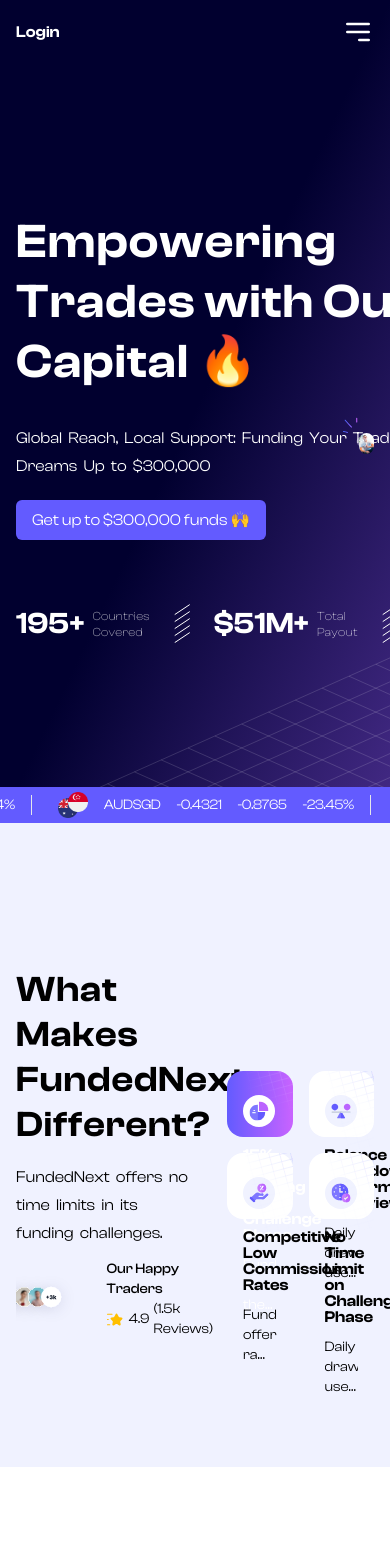
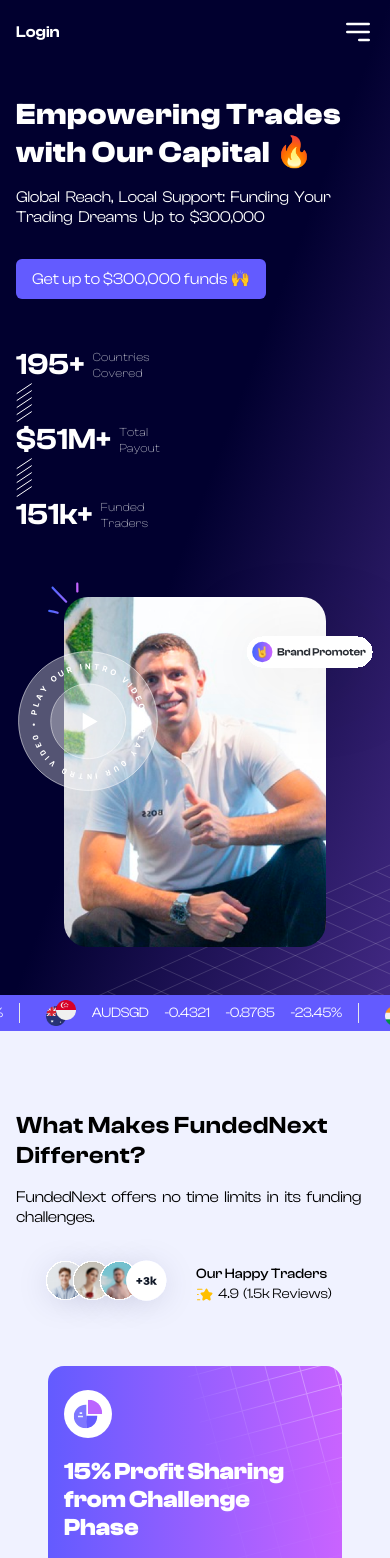
Before and after one commit to HafizulHaque/Landing-Page-Next.js, a Next.js app: page / in a window 390 px wide. Shown: the top 1558 px of the page. Built offline with nearby package versions, Linux system fonts and the light colour scheme.

Commit message:
mobile view completed

```diff
--- a/src/components/Feature/Feature.tsx
+++ b/src/components/Feature/Feature.tsx
@@ -28,10 +28,10 @@
         src={data.isPrimary ? "./feature-grid-background.svg" : "./feature-grid-background-2.svg"}
         alt="background"/>
       <div className="my-2">
-        <img src={`./${data.image}`} alt="icon" height={32} width={32}/>
+        <img className="h-12 w-12" src={`./${data.image}`} alt="icon"/>
       </div>
-      <h3 className="text-base font-semibold leading-4 py-3">{data.heading}</h3>
-      <p className="text-sm line-clamp-3">{data.details}</p>
+      <h3 className="text-2xl lg:text-base font-bold lg:font-semibold leading-7 lg:leading-4 py-3">{data.heading}</h3>
+      <p className="lg:text-sm lg:line-clamp-3">{data.details}</p>
     </div>
   )
 }
--- a/src/components/Features/Features.tsx
+++ b/src/components/Features/Features.tsx
@@ -10,19 +10,19 @@
 const Features = () => {
   return (
     <section className="bg-offWhite overflow-x-hidden">
-      <div className="max-w-screen-lg mx-auto p-4 py-32">
-        <div className="flex items-center space-x-8">
-          <div className="w-1/2">
+      <div className="max-w-screen-lg mx-auto p-4 py-16 lg:py-32">
+        <div className="block lg:flex lg:items-center lg:space-x-8">
+          <div className="lg:w-1/2">
             <div>
-              <h2 className="text-4xl font-semibold tracking-wide leading-tight py-4">What Makes FundedNext Different?</h2>
-              <p className="tracking-normal leading-7 pb-3" style={{wordSpacing: '.2em'}}>FundedNext offers no time limits in its funding challenges.</p>
+              <h2 className="text-2xl xl:text-4xl font-semibold tracking-wide leading-tight py-4 xl:py-8">What Makes FundedNext Different?</h2>
+              <p className="tracking-tight lg:tracking-normal leading-5 lg:leading-7 pb-2 lg:pb-8 lg:pb-5" style={{wordSpacing: '.2em'}}>FundedNext offers no time limits in its funding challenges.</p>
               <div className="flex items-center">
-                <div className="overflow-x-hidden relative">
+                <div className="overflow-x-hidden lg:relative">
                   <img
                     src="./profiles.svg"
                     alt="profiles"
                     width={180}
-                    className="relative left-[-30px]"/>
+                    className="lg:relative lg:left-[-30px]"/>
                 </div>
                 <div className="text-sm">
                   <h3 className="font-medium">Our Happy Traders</h3>
@@ -35,10 +35,10 @@
               </div>
             </div>
           </div>
-          <div className="w-1/2">
-            <div className="grid grid-cols-2 gap-4">
+          <div className="lg:w-1/2">
+            <div className="grid grid-cols-1 xl:grid-cols-2 gap-4 p-8 lg:p-0">
               {dataArray.map((item, index) => (
-                <div key={index}>
+                <div key={index} className="">
                   <Feature {...item}/>
                 </div>
               ))}
--- a/src/components/Footer/Footer.tsx
+++ b/src/components/Footer/Footer.tsx
@@ -6,16 +6,16 @@
   return (
     <footer className="bg-customNavy w-100 text-white overflow-x-hidden">
       <div className="max-w-screen-lg mx-auto p-4">
-        <div className="flex items-center border-b border-gray-700 py-8">
-          <h1 className="w-1/2 text-3xl font-semibold tracking-wide leading-tight py-4">Join the Global Community for the Traders ✌️</h1>
-          <div className="w-1/2 text-right">
+        <div className="lg:flex lg:items-center border-b border-gray-700 py-4 lg:py-8">
+          <h1 className="lg:w-1/2 text-2xl lg:text-3xl font-semibold tracking-wide leading-tight py-4">Join the Global Community for the Traders ✌️</h1>
+          <div className="lg:w-1/2 lg:text-right">
             <Button text="" onClick={() => {}}>
               Join Our Discord<img className="inline ml-1" src="./social-discord.svg" alt="icon" height={10}/>
             </Button>
           </div>
         </div>
-        <div className="flex border-b border-gray-700 py-12 gap-x-4 text-gray-300">
-          <div className="w-2/5">
+        <div className="lg:flex border-b border-gray-700 py-8 lg:py-12 gap-x-4 text-gray-300">
+          <div className="lg:w-2/5">
             <p className="text-normal pb-4">Empowering global traders with unrivalled financial support. Navigate markets confidently with our innovative funding models and expert guidance.</p>
             <div className="flex items-center gap-x-4">
               <a href="#"><img className="text-gray-700" src="./social-twitter.svg" alt="twitter"/></a>
@@ -24,7 +24,7 @@
               <a href="#"><img className="text-gray-700" src="./social-discord.svg" alt="discord"/></a>
             </div>
           </div>
-          <div className="w-1/5">
+          <div className="lg:w-1/5 my-6 lg:my-0">
             <h3 className="text-lg font-medium text-gray-100 mb-1">Important Link</h3>
             <ul>
               <li className="my-1"><a href="#">Overview</a></li>
@@ -33,7 +33,7 @@
               <li className="my-1"><a href="#">Success Stories</a></li>
             </ul>
           </div>
-          <div className="w-1/5">
+          <div className="lg:w-1/5 my-6 lg:my-0">
             <h3 className="text-lg font-medium text-gray-100 mb-1">Models</h3>
             <ul>
               <li className="my-1"><a href="#">Express</a></li>
@@ -42,7 +42,7 @@
               <li className="my-1"><a href="#">Success Stories</a></li>
             </ul>
           </div>
-          <div className="w-1/5">
+          <div className="lg:w-1/5 my-6 lg:my-0">
             <h3 className="text-lg font-medium text-gray-100 mb-1">Contact Information</h3>
             <ul>
               <li className="my-2">
@@ -57,9 +57,9 @@
             </ul>
           </div>
         </div>
-        <div className="flex justify-between items-center py-8 gap-x-4 text-gray-300">
+        <div className="lg:flex lg:justify-between lg:items-center py-8 lg:gap-x-4 text-gray-300">
           <p>&copy; 2023, All Rights Reserved</p>
-          <div className="flex items-center space-x-4">
+          <div className="flex items-center space-x-4 font-sm lg:font-normal my-4 lg:my-0">
             <a href="#">Cookie Policy</a>
             <a href="#">Privacy Policy</a>
             <a href="#">Terms & Conditions</a>
--- a/src/components/Header/Header.tsx
+++ b/src/components/Header/Header.tsx
@@ -7,11 +7,9 @@
     <header className="bg-gradient-to-br from-customNavy via-customNavy to-customViolet w-100 text-white relative overflow-x-hidden">
       <img className="absolute bottom-0 right-0" src="./net.svg" alt="design"/>
       <Navbar/>
-      <div className="max-w-screen-lg mx-auto p-4">
+      <div className="max-w-screen-lg mx-auto p-4 mb-8 lg:mb-0">
         <Hero/>
       </div>
-      {/* <HorizontalScroll/>
-       */}
        <CustomMarquee/>
     </header>
   )
--- a/src/components/Hero/Hero.tsx
+++ b/src/components/Hero/Hero.tsx
@@ -5,13 +5,17 @@
 
 const Hero = () => {
   return (
-    <div className="mt-[100px] flex items-center space-x-32">
-      <div className="w-3/5 flex items-center my-16">
+    <div className="lg:mt-[100px] block lg:flex lg:items-center lg:space-x-32">
+      <div className="lg:w-3/5 lg:flex items-center mb-4 lg:mb-16 mt-16">
         <div>
-          <h1 className="text-5xl font-semibold tracking-wide leading-tight py-8">Empowering Trades with Our Capital 🔥</h1>
-          <p className="tracking-normal leading-7 pb-5" style={{wordSpacing: '.2em'}}>Global Reach, Local Support: Funding Your Trading <br/>Dreams Up to $300,000</p>
+          <h1 className="text-3xl xl:text-4xl font-bold lg:font-bold tracking-wide leading-tight py-4 xl:py-8">Empowering Trades with Our Capital 🔥</h1>
+          <p
+            className="tracking-tight lg:tracking-normal leading-5 lg:leading-7 pb-8 lg:pb-5"
+            style={{wordSpacing: '.2em'}}>
+            Global Reach, Local Support: Funding Your Trading <br className="hidden lg:inline"/>Dreams Up to $300,000
+          </p>
           <Button text="Get up to $300,000 funds 🙌" onClick={() => {}}/>
-          <div className="flex-row flex gap-x-6 py-16">
+          <div className="block lg:flex flex-row lg:gap-x-6 py-12 lg:py-16">
             <Stat count="195+" text={['Countries', 'Covered']}/>
             <img src="./devider.svg" alt="divider"/>
             <Stat count="$51M+" text={['Total', 'Payout']}/>
@@ -20,23 +24,23 @@
           </div>
         </div>
       </div>
-      <div className="w-2/5">
+      <div className="lg:w-2/5 mx-12">
         <div className="relative">
           <img
             src="./confetti.svg"
             alt="confetti"
             height={32}
             width={32}
-            className="absolute top-[-16px] left-[-16px]"/>
+            className="absolute top-[-16px] left-[-16px] z-30"/>
           <img
             src="./brandPromoter.svg"
             alt="emi"
-            className="absolute top-[-10%] right-[-40%] hidden md:inline"/>
+            className="absolute top-[-10%] right-[-35%] lg:right-[-40%] z-30 md:inline"/>
           <img
             src="./play-button.svg"
             alt="play button"
-            className="absolute top-[5%] left-[-32%] hover:cursor-pointer"/>
-          <img  className="rounded-3xl" src="./emiliano.png" alt="emi" />
+            className="absolute top-[5%] left-[-32%] hover:cursor-pointer z-20"/>
+          <img className="rounded-3xl" src="./emiliano.png" alt="emi" />
         </div>
       </div>
     </div>
--- a/src/components/HorizontalScroll/HorizontalScroll.tsx
+++ /dev/null
@@ -1,13 +0,0 @@
-const HorizontalScroll = () => {
-  return (
-    <div className="marquee-container">
-      <div className="marquee">
-        <p className="inline-block mx-4">
-          Your circular marquee text goes here. Your circular marquee text goes here.
-        </p>
-      </div>
-    </div>
-  )
-}
-
-export default HorizontalScroll
--- a/src/components/MobileNav/MobileNav.tsx
+++ b/src/components/MobileNav/MobileNav.tsx
@@ -29,7 +29,7 @@
   }, []);
 
   return (
-    <nav className={`fixed top-0 h-100 w-full z-1000 py-4 transition-all duration-300 ${isScrolled || isMenuOpen ? 'bg-white text-black shadow-md' : 'bg-transparent text-white'}`}>
+    <nav className={`fixed top-0 left-0 z-50 h-100 w-full py-4 transition-all duration-300 ${isScrolled || isMenuOpen ? 'bg-white text-black shadow-md' : 'bg-transparent text-white'} ${isMenuOpen ? 'rounded-b-xl' : 'rounded-b-md'}`}>
       {/* mobile nav icon  */}
       <div className="flex justify-between items-center px-4">
         <a href="#" className={`font-semibold ${isScrolled || isMenuOpen ? 'text-customNavy' : 'text-white'}`}>Login</a>
--- a/src/components/Navbar/Navbar.tsx
+++ b/src/components/Navbar/Navbar.tsx
@@ -15,6 +15,10 @@
     setIsScrolled(scrolled);
   };
 
+  const handleResize = () => {
+    setIsMobile(window.innerWidth < 1024);
+  };
+
   useEffect(() => {
     window.addEventListener('scroll', handleScroll);
     return () => {
@@ -23,9 +27,6 @@
   }, []);
 
   useEffect(() => {
-    const handleResize = () => {
-      setIsMobile(window.innerWidth < 1024);
-    };
     window.addEventListener('resize', handleResize);
     return () => {
       window.removeEventListener('resize', handleResize);
@@ -33,7 +34,7 @@
   }, []);
 
   return !isMobile ? (
-    <nav className={`hidden lg:block fixed top-0 h-100 w-full z-10 py-1 transition-all duration-300 ${isScrolled ? 'bg-white text-black shadow-md' : 'bg-transparent text-white'}`}>
+    <nav className={`hidden lg:block fixed top-0 h-100 w-full z-50 py-1 transition-all duration-300 ${isScrolled ? 'bg-white text-black shadow-md' : 'bg-transparent text-white'}`}>
       <div className="max-w-screen-lg mx-auto p-4 flex justify-between items-center">
         <ul className="flex space-x-8 list-none">
           <li><a href="#">Home</a></li>
--- a/src/components/Statistics/Statistics.tsx
+++ b/src/components/Statistics/Statistics.tsx
@@ -4,10 +4,10 @@
 
 const Statistics = () => {
   return (
-    <section className="max-w-screen-lg mx-auto p-4 py-32 overflow-x-hidden">
-      <div className="flex items-center space-x-4">
-        <div className="w-4/7">
-          <h2 className="text-4xl font-semibold tracking-wide leading-tight py-4">Introducing FundedNext Stellar Challenge 🙌</h2>
+    <section className="max-w-screen-lg mx-auto p-4 py-16 lg:py-32 overflow-x-hidden">
+      <div className="lg:flex lg:items-center lg:space-x-4">
+        <div className="lg:w-4/7">
+          <h2 className="text-2xl xl:text-4xl font-semibold tracking-wide leading-tight py-4 xl:py-8">Introducing FundedNext Stellar Challenge 🙌</h2>
           <ul className="pb-6 list-none">
             <li className="py-2 flex items-center">
               <div
@@ -30,7 +30,7 @@
           </ul>
           <Button text="Learn More" onClick={() => {}}/>
         </div>
-        <div className="w-3/7">
+        <div className="lg:w-3/7">
           <div>
             <img src="./stats.svg" alt="statistics"/>
           </div>
```
Also changed, not shown: src/components/HorizontalScroll/HorizontalScroll.module.css (deleted).
